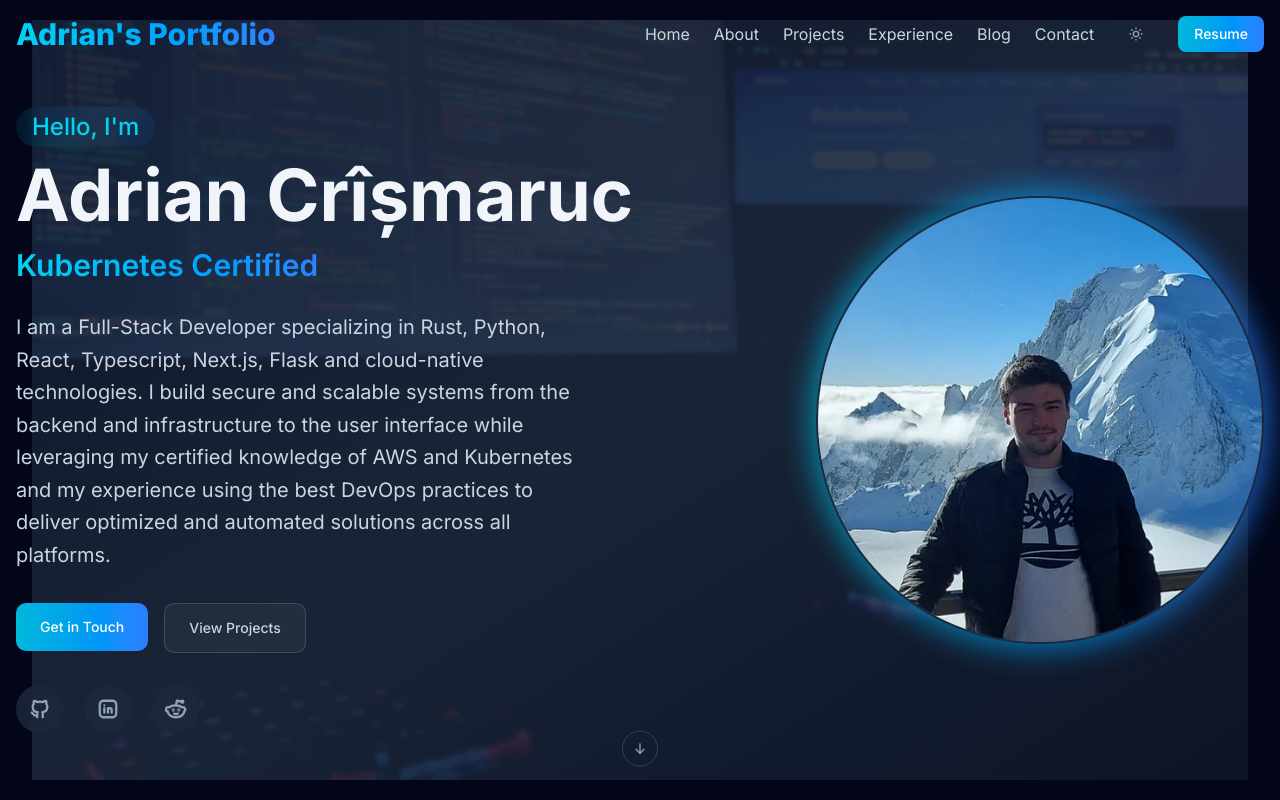
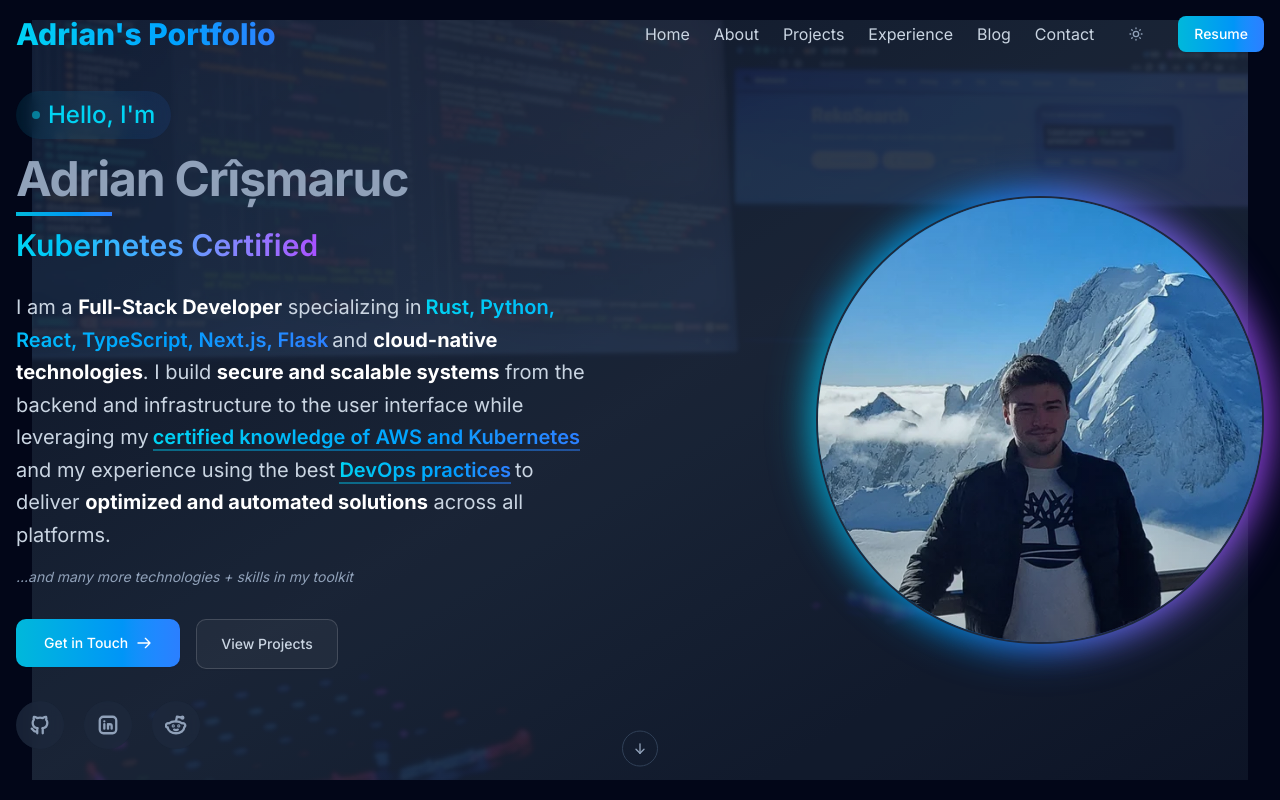
Before and after one commit to Obscurely/website, a Next.js app: page / in a window 1280 px wide. Shown: the top 800 px of the page. Built offline with nearby package versions, Linux system fonts and the light colour scheme.

Commit message:
feat: finish the hero section

```diff
--- a/src/components/components/sections/Hero.tsx
+++ b/src/components/components/sections/Hero.tsx
@@ -29,15 +29,21 @@
             transition={{ duration: 0.8 }}
             className="flex-1 text-center md:text-left"
           >
-            <div>
-              <h2 className="mb-3 inline-block rounded-full bg-gradient-to-r from-cyan-500/10 to-blue-500/10 px-4 py-1 text-lg font-medium text-cyan-400 backdrop-blur-sm md:text-2xl">
+            <div className="mb-4 inline-flex items-center gap-2 rounded-full bg-gradient-to-r from-cyan-500/10 to-blue-500/10 px-4 py-2 backdrop-blur-sm">
+              <span className="h-2 w-2 animate-pulse rounded-full bg-cyan-400"></span>
+              <h2 className="text-xl font-medium text-cyan-400 md:text-2xl">
                 Hello, I'm
               </h2>
             </div>
-            <h1 className="mb-4 text-4xl font-bold text-slate-100 md:text-6xl lg:text-7xl">
-              <span className="block">Adrian Crîșmaruc</span>
+
+            <h1 className="mb-6 text-3xl font-bold tracking-tight text-slate-400 md:text-6xl lg:text-5xl">
+              <span className="relative">
+                Adrian Crîșmaruc
+                <span className="absolute -bottom-2 left-0 h-1 w-24 bg-gradient-to-r from-cyan-500 to-blue-500"></span>
+              </span>
             </h1>
-            <div className="mb-4 h-12 text-xl font-semibold text-slate-300 md:text-2xl lg:text-3xl">
+
+            <div className="mb-4 h-12 text-2xl font-semibold md:text-2xl lg:text-3xl">
               <TypeAnimation
                 sequence={[
                   "Full Stack Developer",
@@ -54,7 +60,7 @@
                   1000,
                   "Linux Power User",
                   1000,
-                  "Infrastructure Engineer",
+                  "Infrastructure Engineering",
                   1000,
                   "Home Lab Administrator",
                   1000,
@@ -64,20 +70,56 @@
                 wrapper="span"
                 speed={50}
                 repeat={Infinity}
-                className="bg-gradient-to-r from-cyan-400 to-blue-500 bg-clip-text text-transparent"
+                className="bg-gradient-to-r from-cyan-400 via-blue-400 to-purple-500 bg-clip-text text-transparent"
               />
             </div>
-            <p className="mb-8 max-w-xl text-lg leading-relaxed text-slate-300 md:text-xl">
-              I am a Full-Stack Developer specializing in Rust, Python, React,
-              Typescript, Next.js, Flask and cloud-native technologies. I build
-              secure and scalable systems from the backend and infrastructure to
-              the user interface while leveraging my certified knowledge of AWS
-              and Kubernetes and my experience using the best DevOps practices
-              to deliver optimized and automated solutions across all platforms.
-            </p>
+            <div className="mb-8 max-w-xl">
+              <p className="mb-4 text-lg leading-relaxed text-slate-300 md:text-xl">
+                I am a{" "}
+                <strong className="text-white">Full-Stack Developer</strong>{" "}
+                specializing in
+                <span className="relative mx-1">
+                  <span className="bg-gradient-to-r from-cyan-400 to-blue-500 bg-clip-text font-semibold text-transparent">
+                    Rust, Python, React, TypeScript, Next.js, Flask
+                  </span>
+                  <span className="absolute -bottom-0.5 left-0 h-0.5 w-full bg-gradient-to-r from-cyan-500/50 to-blue-500/50"></span>
+                </span>
+                and{" "}
+                <strong className="text-white">
+                  cloud-native technologies
+                </strong>
+                . I build{" "}
+                <strong className="text-white">
+                  secure and scalable systems
+                </strong>{" "}
+                from the backend and infrastructure to the user interface while
+                leveraging my
+                <span className="relative mx-1">
+                  <span className="bg-gradient-to-r from-cyan-400 to-blue-500 bg-clip-text font-semibold text-transparent">
+                    certified knowledge of AWS and Kubernetes
+                  </span>
+                  <span className="absolute -bottom-0.5 left-0 h-0.5 w-full bg-gradient-to-r from-cyan-500/50 to-blue-500/50"></span>
+                </span>
+                and my experience using the best
+                <span className="relative mx-1">
+                  <span className="bg-gradient-to-r from-cyan-400 to-blue-500 bg-clip-text font-semibold text-transparent">
+                    DevOps practices
+                  </span>
+                  <span className="absolute -bottom-0.5 left-0 h-0.5 w-full bg-gradient-to-r from-cyan-500/50 to-blue-500/50"></span>
+                </span>
+                to deliver{" "}
+                <strong className="text-white">
+                  optimized and automated solutions
+                </strong>{" "}
+                across all platforms.
+              </p>
+              <p className="text-sm text-slate-400 italic">
+                ...and many more technologies + skills in my toolkit
+              </p>
+            </div>
             <div className="flex flex-wrap justify-center gap-4 md:justify-start">
               <Button
-                className="relative cursor-pointer overflow-hidden rounded-lg bg-gradient-to-r from-cyan-500 to-blue-500 px-6 py-6 text-white transition-all duration-300 hover:shadow-lg hover:shadow-cyan-500/20"
+                className="group relative cursor-pointer overflow-hidden rounded-lg bg-gradient-to-r from-cyan-500 to-blue-500 px-7 py-6 text-white transition-all duration-300 hover:shadow-lg hover:shadow-cyan-500/20"
                 onClick={(e) => {
                   e.preventDefault();
                   document
@@ -85,7 +127,24 @@
                     ?.scrollIntoView({ behavior: "smooth" });
                 }}
               >
-                <span className="relative z-10">Get in Touch</span>
+                <span className="relative z-10 flex items-center gap-2 font-medium">
+                  Get in Touch
+                  <svg
+                    className="h-5 w-5 transition-transform duration-300 group-hover:translate-x-1"
+                    xmlns="http://www.w3.org/2000/svg"
+                    fill="none"
+                    viewBox="0 0 24 24"
+                    stroke="currentColor"
+                  >
+                    <path
+                      strokeLinecap="round"
+                      strokeLinejoin="round"
+                      strokeWidth={2}
+                      d="M14 5l7 7m0 0l-7 7m7-7H3"
+                    />
+                  </svg>
+                </span>
+                <span className="absolute inset-0 -z-10 bg-gradient-to-r from-cyan-600 to-blue-600 opacity-0 transition-opacity duration-300 group-hover:opacity-100"></span>
               </Button>
               <Button
                 variant="outline"
@@ -133,20 +192,28 @@
             initial={{ opacity: 0, scale: 0.8 }}
             animate={{ opacity: 1, scale: 1 }}
             transition={{ duration: 0.8, delay: 0.2 }}
-            className="max-w-md flex-1"
+            className="relative max-w-md flex-1"
           >
-            <div className="relative">
-              <div className="absolute -inset-1 rounded-full bg-gradient-to-r from-cyan-500 to-blue-500 opacity-75 blur-lg"></div>
-              <div className="relative overflow-hidden rounded-full border-2 border-slate-800 bg-slate-900">
+            {/* Glow effects */}
+            <div className="absolute -inset-0.5 rounded-full bg-gradient-to-r from-cyan-500 via-blue-500 to-purple-500 opacity-75 blur-lg"></div>
+            <div className="absolute -inset-1 animate-pulse rounded-full bg-gradient-to-r from-cyan-500 via-blue-500 to-purple-500 opacity-30 blur-xl"></div>
+
+            {/* Image container with overflow hidden to contain the zoom effect */}
+            <div className="group relative overflow-hidden rounded-full border-2 border-slate-800 bg-slate-900">
+              {/* The image itself with hover effect */}
+              <div className="transform transition-transform duration-300 ease-in-out group-hover:scale-110">
                 <Image
                   src="/profile.webp"
                   width={512}
                   height={512}
-                  alt="John Doe"
-                  className="h-full w-full object-cover transition-transform duration-500 hover:scale-105"
+                  alt="Adrian Crîșmaruc"
+                  className="h-full w-full object-cover"
                   priority
                 />
               </div>
+
+              {/* Overlay gradient */}
+              <div className="absolute inset-0 bg-gradient-to-b from-transparent to-slate-900/20"></div>
             </div>
           </motion.div>
         </div>
```
